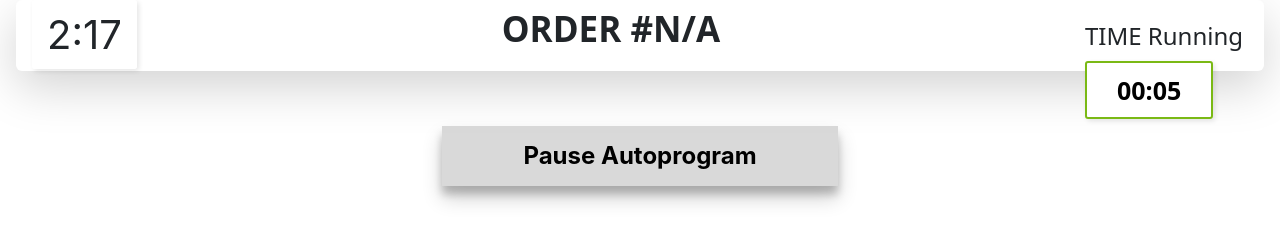
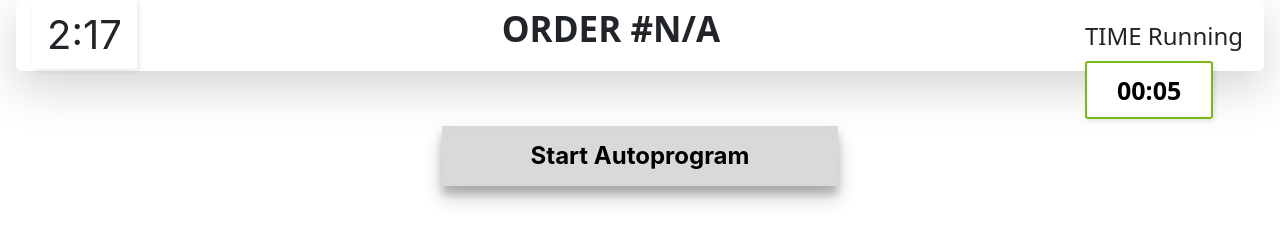
Before and after one commit to Asadali25/Controlsystem, a React (Create React App) app: page /control in a window 1280 px wide. Shown: the top 236 px of the page. Built offline with nearby package versions, Linux system fonts and the light colour scheme.

Commit message:
Fixed Typo

```diff
--- a/src/component/order/Order.jsx
+++ b/src/component/order/Order.jsx
@@ -120,7 +120,7 @@ function Order() {
     <div className="container order_container">
       <div className="row">
         <div className="program_control">
-          <button type="button" onClick={startPause}>{!isPaused ? 'Pause' : 'Start'} Autoprogram</button>
+          <button type="button" onClick={startPause}>{!isPaused ? 'Start' : 'Pause'} Autoprogram</button>
         </div>
       </div>
 
```
